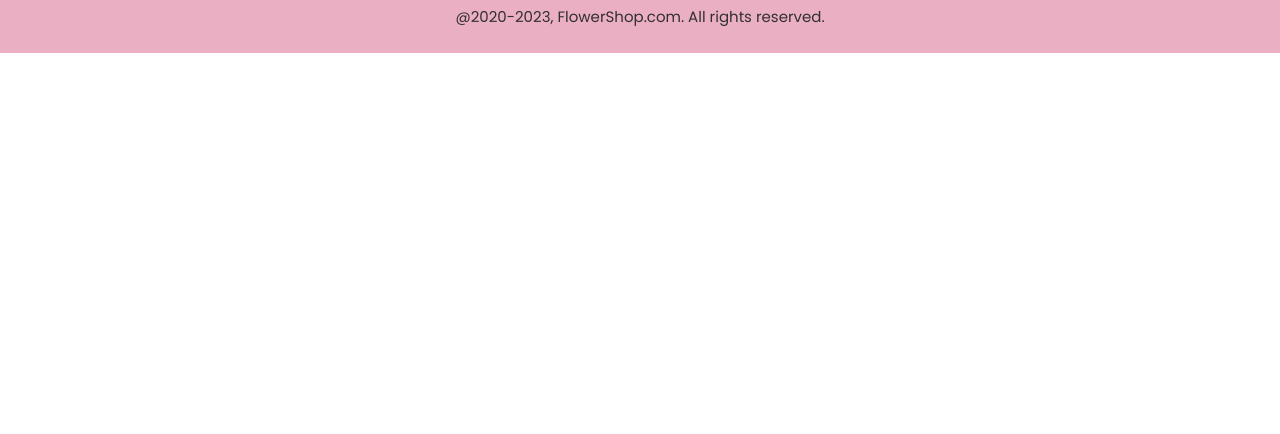
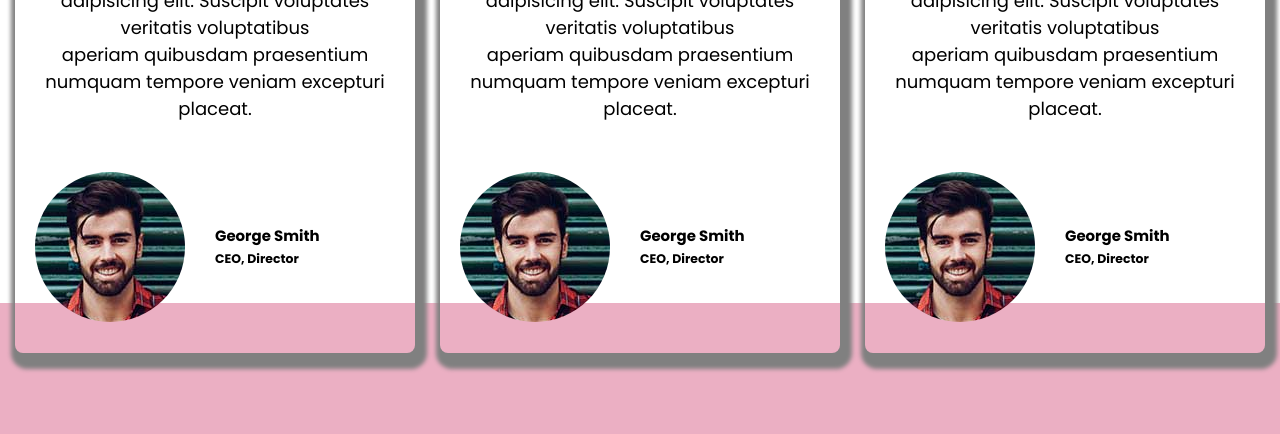
Before and after one commit to TamannaTahsin1/flower-shop, a plain HTML site: page index.html in a window 1280 px wide. Shown: the part 4078-4512 px from the top of the page. Before the commit the page ends 4131 px from the top, so only its background shows below. Drawn offline with Linux system fonts and the light colour scheme; a web font is replaced by a local one.

Commit message:
review section complete

```diff
--- a/index.html
+++ b/index.html
@@ -82,10 +82,40 @@
         </div>
 <!--latest deals section ends-->
 <!--review section starts-->
-        <div class="review-container"></div>
+        <div class="review-container">
+            <div id="review-title" class="primary-title">Customer's <span class="primary">Review</span>
+            </div>
+            <div class="cards">
+                <div class="card">
+                    <p class="card-description">Lorem ipsum, dolor sit amet consectetur <br> adipisicing elit. Suscipit voluptates veritatis voluptatibus <br> aperiam quibusdam praesentium numquam tempore veniam excepturi placeat.</p>
+                    <div class="card-title">
+                        <img  class="author-img" src="images/author.jpg" alt="">
+                        <h5>George Smith <br>
+                            <small>CEO, Director</small> </h5>
+                    </div>
+                </div>
+                <div class="card">
+                    <p class="card-description">Lorem ipsum, dolor sit amet consectetur <br> adipisicing elit. Suscipit voluptates veritatis voluptatibus <br> aperiam quibusdam praesentium numquam tempore veniam excepturi placeat.</p>
+                    <div class="card-title">
+                        <img  class="author-img" src="images/author.jpg" alt="">
+                        <h5>George Smith <br>
+                            <small>CEO, Director</small> </h5>
+                    </div>
+                </div>
+                <div class="card">
+                    <p class="card-description">Lorem ipsum, dolor sit amet consectetur <br> adipisicing elit. Suscipit voluptates veritatis voluptatibus <br> aperiam quibusdam praesentium numquam tempore veniam excepturi placeat.</p>
+                    <div class="card-title">
+                        <img  class="author-img" src="images/author.jpg" alt="">
+                        <h5>George Smith <br>
+                            <small>CEO, Director</small> </h5>
+                    </div>
+                </div>
+            </div>
+        </div>
 <!--review section ends-->
     </main>
-    <footer>
+
+ <footer>
         <div class="footer-container">
             <h2 class="primary-title"> <span class="primary">Flower</span>Shop</h2>
             <p class="footer-description">It is a long established fact that a reader will be distracted by the readable <br> content of a page when looking at its layout.</p>
--- a/styles/style.css
+++ b/styles/style.css
@@ -163,6 +163,44 @@ body{
     padding: 0px 15px;
     border-radius: 8px;
 }
+/*review section style*/
+#review-title{
+    margin-bottom: 100px;
+}
+.review-container{
+    height: 70vh;
+}
+.card{
+    width: 400px;
+    height: 450px;
+    box-shadow: 4px 8px 4px 8px gray;
+    border-radius: 8px;
+}
+.card-description{
+    margin-top: 10px;
+    margin-bottom: 10px;
+    padding: 20px;
+    text-align: center;
+    font-size: 18px;
+}
+.cards{
+    display: flex;
+    align-items: center;
+    justify-content: space-evenly;
+    gap: 10px;
+}
+.card-title{
+    display: flex;
+    gap: 30px;
+    padding: 20px;
+    align-items: center;
+    font-size: 18px;
+}
+.author-img{
+    width: 150px;
+    height: 150px;
+    border-radius: 95px;
+}
 /*footer section style*/
 .footer-container{
     height: 30vh;
@@ -178,7 +216,7 @@ body{
     margin-top: 100px;
 }
 .footer-description{
-    color: rgb(49, 48, 48);
+    color: rgb(112, 109, 109);
     text-align: center;
     font-size: 18px;
     font-weight: 400;
```
Also changed, not shown: images/author.jpg (added).
